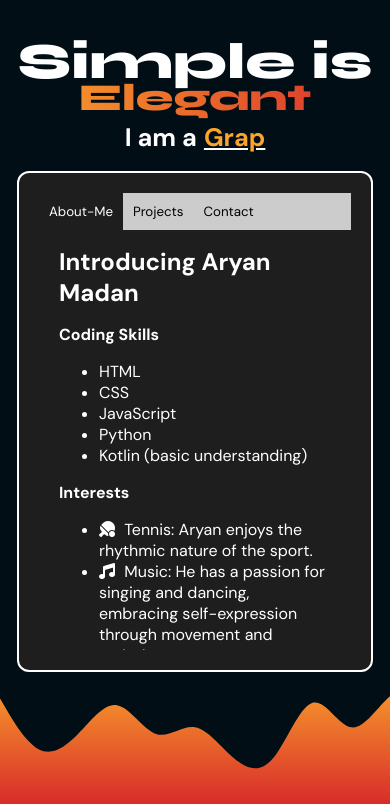
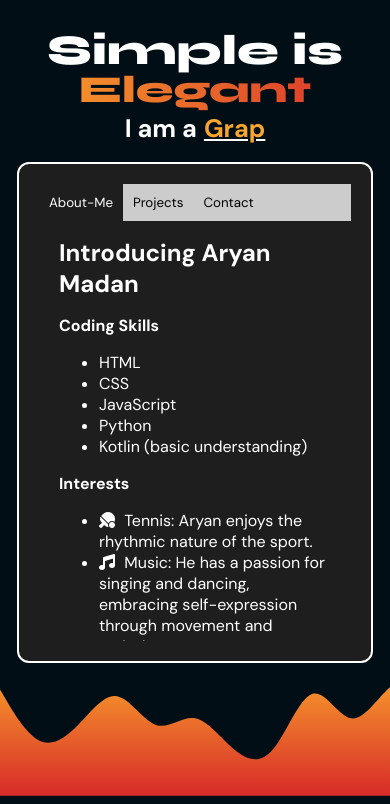
Before and after one commit to blckflw/blckflw.github.io, a plain HTML site: page index.html in a window 390 px wide. Shown: the part 135-939 px from the top of the page. Drawn offline with Linux system fonts and the light colour scheme.

Commit message:
Add files via upload

```diff
--- a/style.css
+++ b/style.css
@@ -220,7 +220,7 @@
     .header {
         margin-right: auto;
         margin-left: auto;
-        font-size: 6vh;
+        font-size: 5vh;
         width: auto;
         display: column;
         align-items: center;
@@ -232,8 +232,6 @@
     }
 
     .gradient {
-        padding-left: 1em;
-        padding-right: 1em;
         margin-right: auto;
         margin-left: auto;
         font-size: 3vh;
@@ -242,7 +240,7 @@
         -webkit-background-clip: text;
         -webkit-text-fill-color: transparent;
         font-family: 'syne', sans-serif;
-        margin-top: -2em;
+        margin-top: -1.5em;
     }
 
     .wrapper {
```
